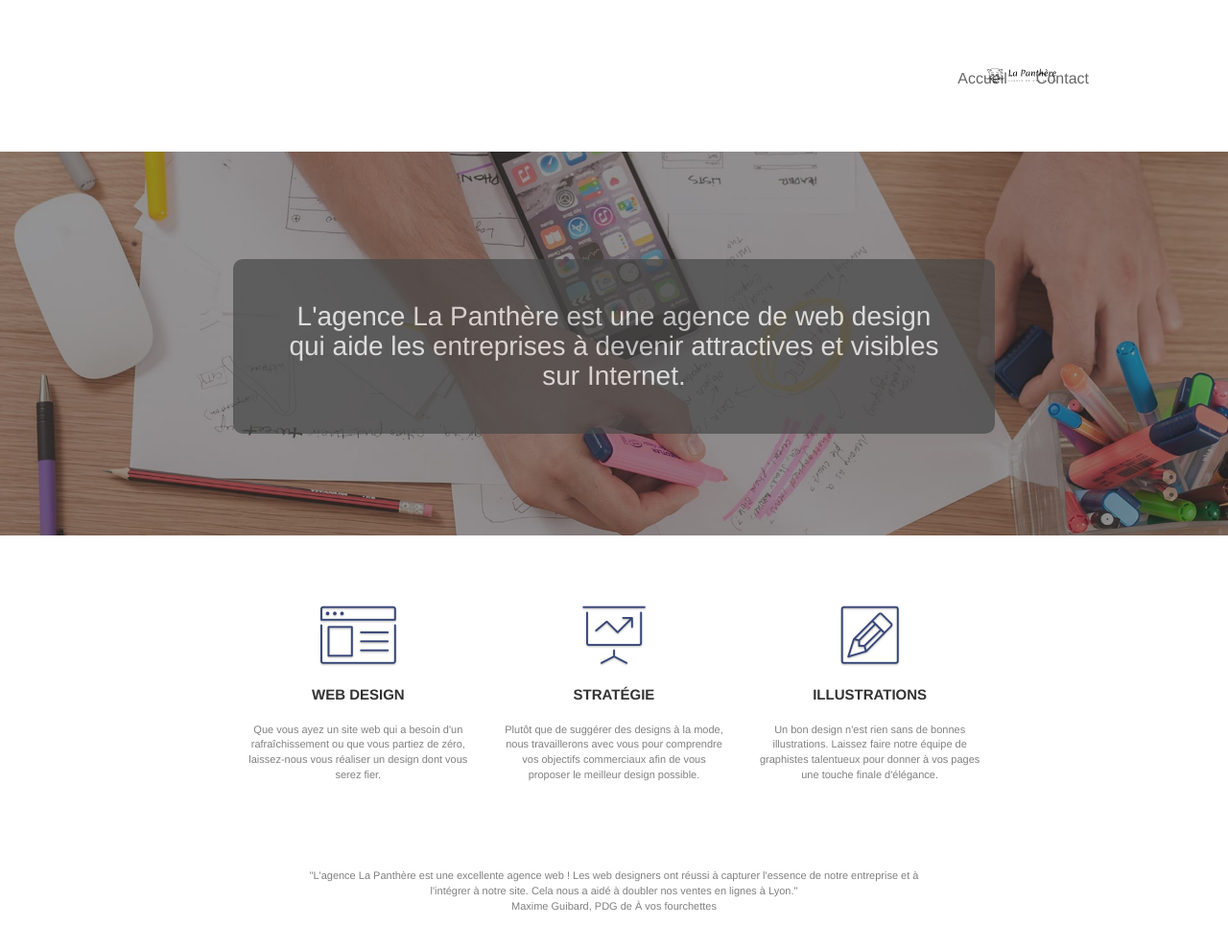
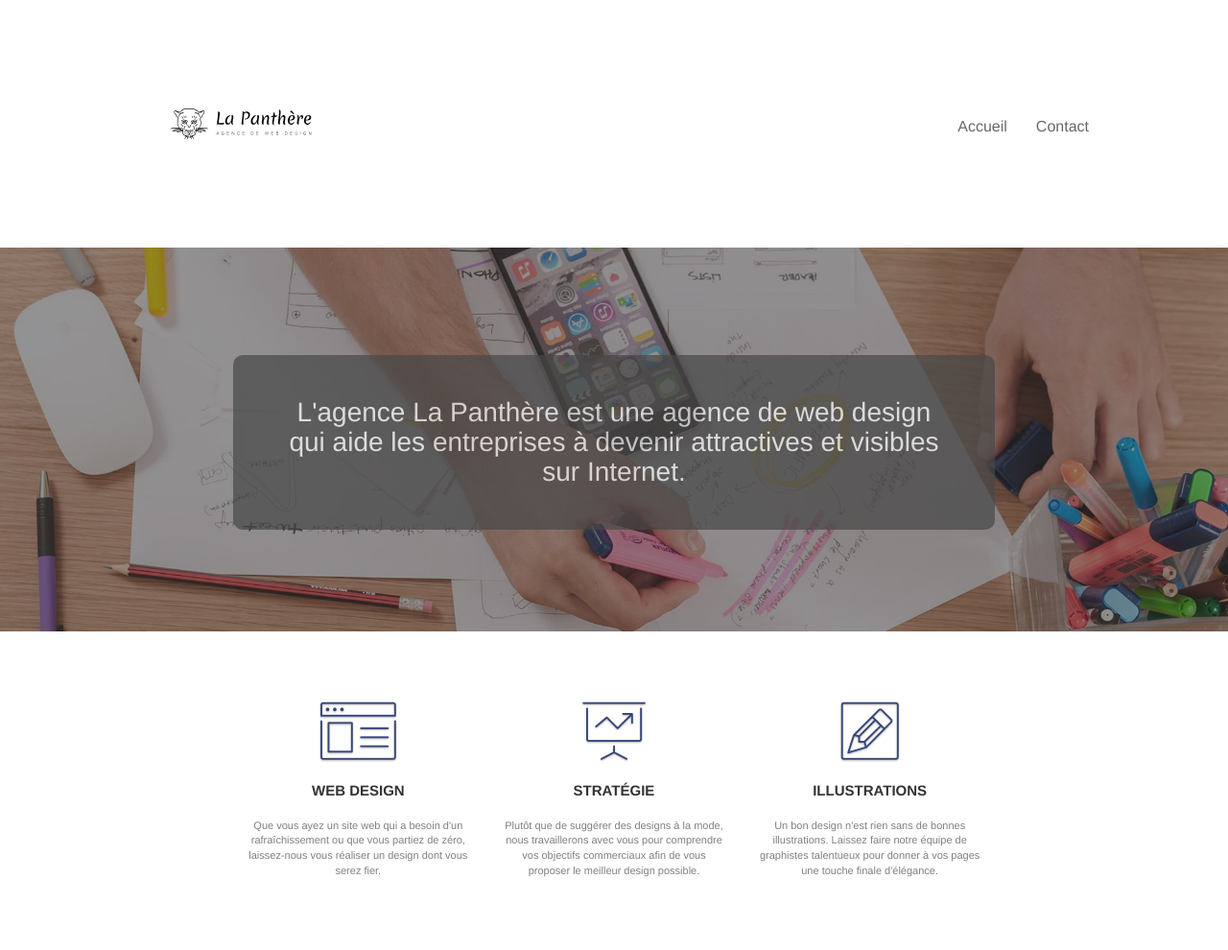
Before and after one commit to RuthTshoms/La-Panthere, a plain HTML site: page index.html in a window 1280 px wide. Shown: the top 990 px of the page at 96% size. Drawn offline with nearby package versions, Linux system fonts and the light colour scheme.

Commit message:
flex header ok

```diff
--- a/css/style.css
+++ b/css/style.css
@@ -120,6 +120,13 @@ h1 {
   color: white;
 }
 
+img.logo
+{
+  height: 200px;
+  object-fit: cover;
+  margin: 0;
+  padding: 0;
+}
 
 /* fin ajout css */
 
@@ -412,6 +419,7 @@ a:hover {
 .navbar {
     margin-bottom: 0;
     z-index: 1;
+    justify-content: flex-start;
 }
 
 .navbar-brand {
@@ -525,6 +533,7 @@ a:hover {
         float: none;
         margin: 10px auto 0;
     }
+
 }
 
 .nav > li > .dropdown a {
@@ -952,10 +961,10 @@ h4 {
 }
 
 @media (max-width: 1024px) {
-    .bloc {
+    /*.bloc {
         padding-left: 20px;
-        padding-right: 20px;
-    }
+        padding-right: 20px; > supprime marge header
+    }*/
     .bloc.full-width-bloc,
     .bloc-tile-2.full-width-bloc .container,
     .bloc-tile-3.full-width-bloc .container,
@@ -963,6 +972,7 @@ h4 {
         padding-left: 0;
         padding-right: 0;
     }
+
 }
 
 @media (max-width: 992px) and (min-width: 768px) {
--- a/index.html
+++ b/index.html
@@ -42,7 +42,7 @@
           <nav class="navbar row">
             <div class="navbar-header">
               <a class="navbar-brand" href="index.html"><img src="images/agence-la-panthere.svg"
-                  alt="Entreprise web design Lyon" /></a> <!-- ajout class logo -->
+                  alt="Entreprise web design Lyon" class="logo" /></a> <!-- ajout class logo -->
               <button id="nav-toggle" type="button" class="ui-navbar-toggle navbar-toggle" data-toggle="collapse"
                 data-target=".navbar-1">
                 <span class="sr-only">Toggle navigation</span><span class="icon-bar"></span><span
```
